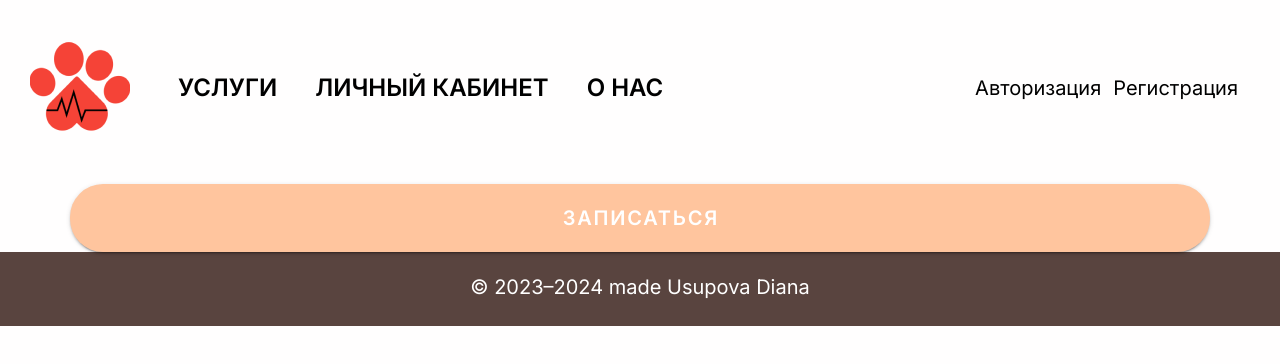
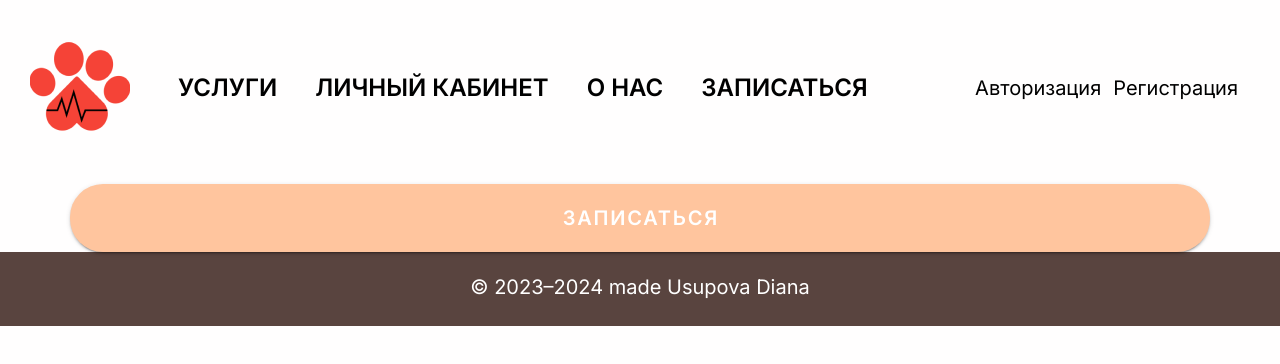
Before and after one commit to Diana397248/aibolit-ui, a Vue app: page /temmm in a window 1280 px wide. Shown: the top 364 px of the page. Built offline with nearby package versions, Linux system fonts and the light colour scheme.

Commit message:
Calendar link

```diff
--- a/src/components/Header.vue
+++ b/src/components/Header.vue
@@ -30,6 +30,12 @@
             class="me-8 py-2 text-black text-decoration-none fs-4 fw-bold"
         >
           О НАС
+        </router-link>
+        <router-link
+            :to="{ name: 'Calendars' }"
+            class="me-8 py-2 text-black text-decoration-none fs-4 fw-bold"
+        >
+          ЗАПИСАТЬСЯ
         </router-link>
 
 
--- a/src/components/appointment/Calendars.vue
+++ b/src/components/appointment/Calendars.vue
@@ -7,6 +7,8 @@
         view-mode="month"
         :weekdays="[  2, 3, 4, 5, 6, 0, 1]"
         hide-week-number="false"
+
+        @click="goToAppointmentForm"
     >
       <template v-slot:event="obj">
         <div class="m-1 d-flex flex-column">
@@ -28,6 +30,9 @@
 import {useDate} from 'vuetify'
 import {onMounted, reactive, ref} from "vue";
 import {VCalendar} from 'vuetify/labs/VCalendar'
+import {useRouter} from "vue-router";
+
+const router = useRouter();
 
 onMounted(() => {
   const adapter = useDate()
@@ -175,6 +180,9 @@ const rnd = (a, b) => {
   return Math.floor((b - a + 1) * Math.random()) + a
 }
 
+const goToAppointmentForm = () => {
+  router.push({name: 'AddAppointment'})
+}
 
 </script>
 
--- a/src/components/buttons/AppointmentBtn.vue
+++ b/src/components/buttons/AppointmentBtn.vue
@@ -1,9 +1,17 @@
 <template>
-  <v-btn class="button mt-2 text-white fw-bold" color="#FFC59E" type="submit" block>ЗАПИСАТЬСЯ</v-btn>
+  <v-btn @click="goToAppointmentForm" class="button mt-2 text-white fw-bold" color="#FFC59E" type="submit" block>ЗАПИСАТЬСЯ
+  </v-btn>
 </template>
 
 <script setup>
 
+import {useRouter} from "vue-router";
+
+const router = useRouter();
+
+const goToAppointmentForm = () => {
+  router.push({name: 'Calendars'})
+}
 </script>
 
 <style scoped>
--- a/src/router/index.js
+++ b/src/router/index.js
@@ -152,14 +152,14 @@ const router = createRouter({
             component: UserForm,
         },
         {
-            path: "/tem",
+            path: "/calendar",
             name: "Calendars",
             component: Calendars,
         },
 
         {
-            path: "/tem3",
-            name: "tem3",
+            path: "/AddAppointment",
+            name: "AddAppointment",
             component: AddAppointment,
         },
         {
```
